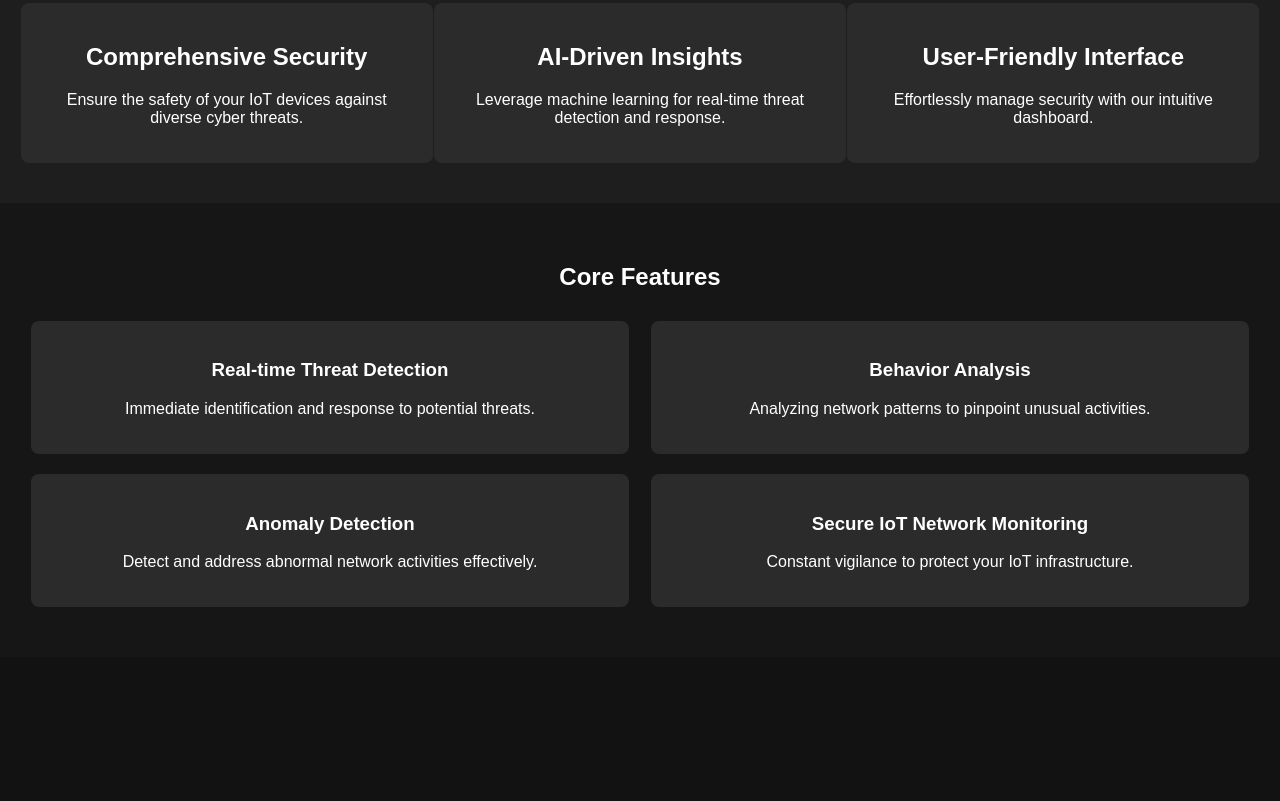
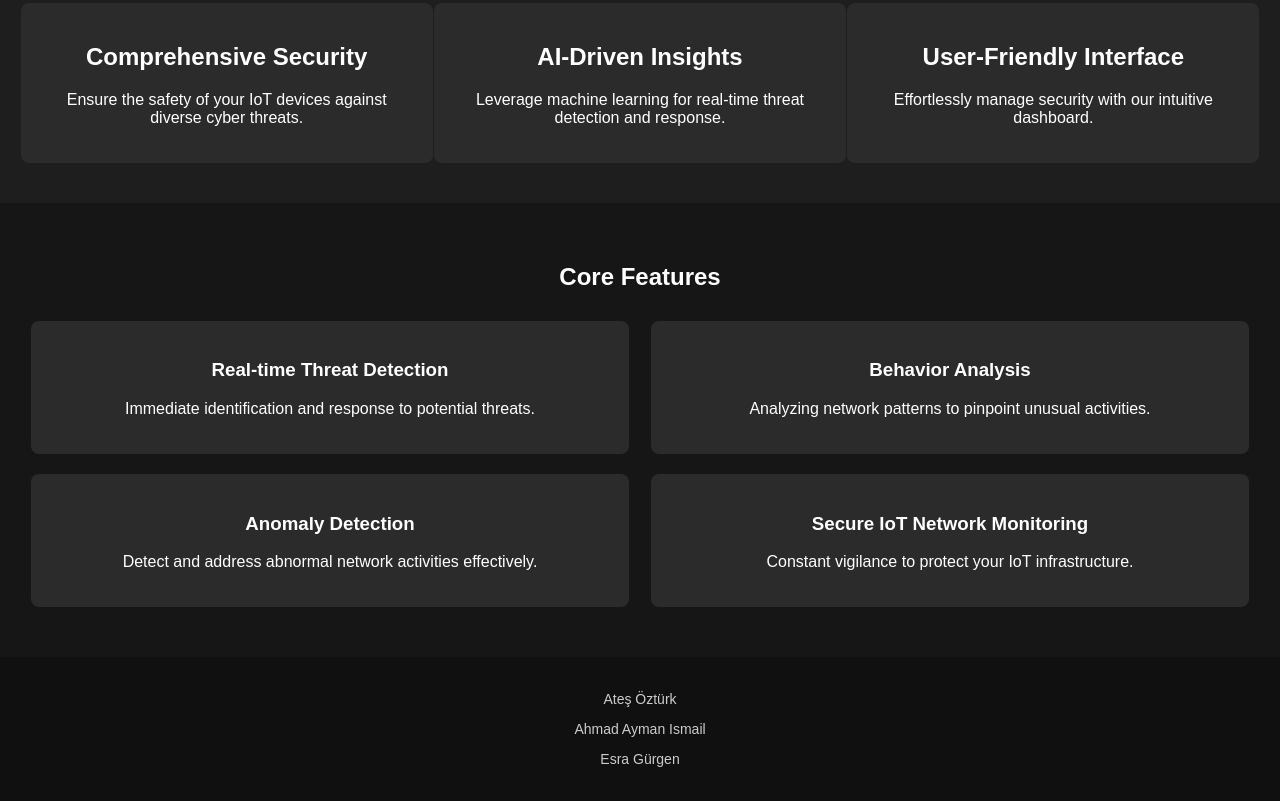
Before and after one commit to ates-ozturk/ids, a plain HTML site: page index.html in a window 1280 px wide. Shown: the part 311-1112 px from the top of the page. Before the commit the page ends 968 px from the top, so only its background shows below. Drawn offline with Linux system fonts and the light colour scheme.

Commit message:
Update index.html

```diff
--- a/index.html
+++ b/index.html
@@ -48,6 +48,10 @@
             </div>
         </div>
     </section>
-
+    <footer>
+        <p>Ateş Öztürk</p>
+        <p>Ahmad Ayman Ismail</p>
+        <p>Esra Gürgen</p>
+    </footer>
 </body>
 </html>
```
